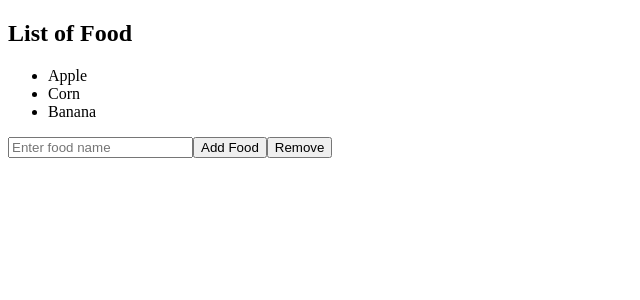
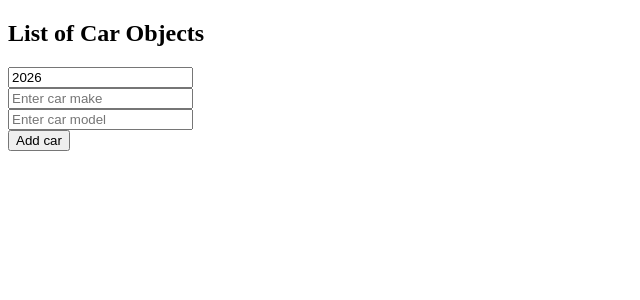
Before and after one commit to benzbarquilla/react-basics, a React (Vite) app in the folder my-react-app/: page / in a window 1280 px wide. Shown: the top 300 px of the page, without its empty margins (0-640 px from the left). Built offline with nearby package versions, Linux system fonts and the light colour scheme.

Commit message:
progress up to Array and Object using useState hooks

```diff
--- a/my-react-app/src/App.jsx
+++ b/my-react-app/src/App.jsx
@@ -5,6 +5,7 @@
 import Student from "./Student/Student.jsx";
 import Object from "./Objects/Object.jsx";
 import Array from "./Arrays/Array.jsx";
+import ArrayObj from "./ArrayOfObjects/ArrayObj.jsx";
 import UserGreeting from "./UserGreeting/UserGreeting,.jsx";
 import List from "./List/List.jsx";
 
@@ -43,7 +44,10 @@
       {/* <Object></Object> */}
 
       {/* Arrays using useState */}
-      <Array></Array>
+      {/* <Array></Array> */}
+
+      {/* Array and Object using useState */}
+      <ArrayObj></ArrayObj>
 
       {/* Props */}
       {/* <Student name="Spongebob" age="30" isStudent={true}></Student>
--- /dev/null
+++ b/my-react-app/src/ArrayOfObjects/ArrayObj.jsx
@@ -0,0 +1,70 @@
+import { use, useState } from "react";
+
+function ArrayObj() {
+  const [cars, setCars] = useState([]);
+  const [carYear, setCarYear] = useState(new Date().getFullYear());
+  const [carMake, setCarMake] = useState("");
+  const [carModel, setCarModel] = useState("");
+
+  function handleAddCar() {
+    const newCar = { year: carYear, make: carMake, model: carModel };
+    setCars((c) => [...c, newCar]);
+    setCarYear(new Date().getFullYear());
+    setCarMake("");
+    setCarModel("");
+  }
+  function handleRemoveCar(index) {
+    setCars((c) => c.filter((_, index) => index));
+  }
+  function handleYearChange(event) {
+    setCarYear(event.target.value);
+  }
+  function handleMakeChange(event) {
+    setCarMake(event.target.value);
+  }
+  function handleModelChange(event) {
+    setCarModel(event.target.value);
+  }
+
+  return (
+    <div>
+      <h2>List of Car Objects</h2>
+      <ul>
+        {cars.map((car, index) => (
+          <li key={index} onClick={() => handleRemoveCar(index)}>
+            {car.year} {car.make} {car.model}
+          </li>
+        ))}
+      </ul>
+      <input
+        type="number"
+        value={carYear}
+        onChange={handleYearChange}
+        name=""
+        id=""
+      />
+      <br />
+      <input
+        type="text"
+        value={carMake}
+        onChange={handleMakeChange}
+        placeholder="Enter car make"
+        name=""
+        id=""
+      />
+      <br />
+      <input
+        type="text"
+        value={carModel}
+        onChange={handleModelChange}
+        placeholder="Enter car model"
+        name=""
+        id=""
+      />
+      <br />
+      <button onClick={handleAddCar}>Add car</button>
+    </div>
+  );
+}
+
+export default ArrayObj;
```
